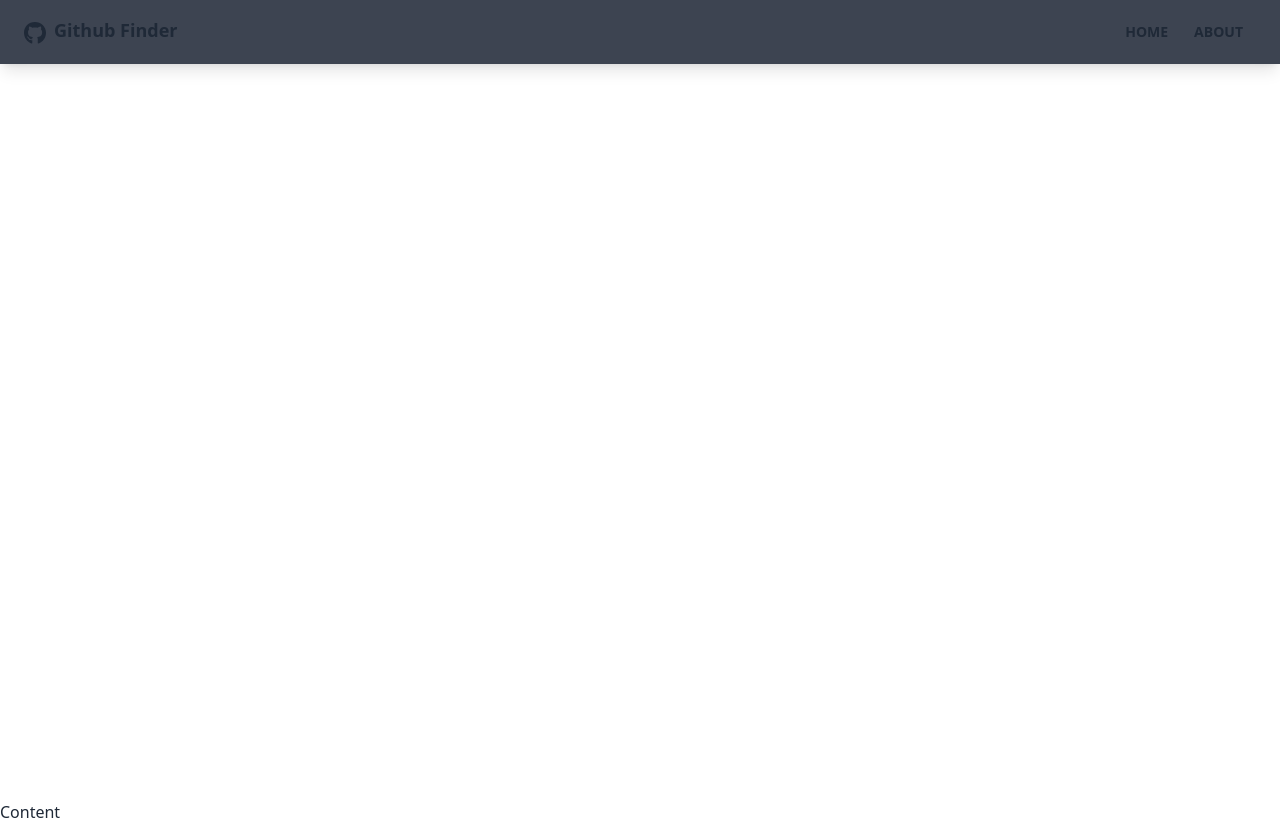
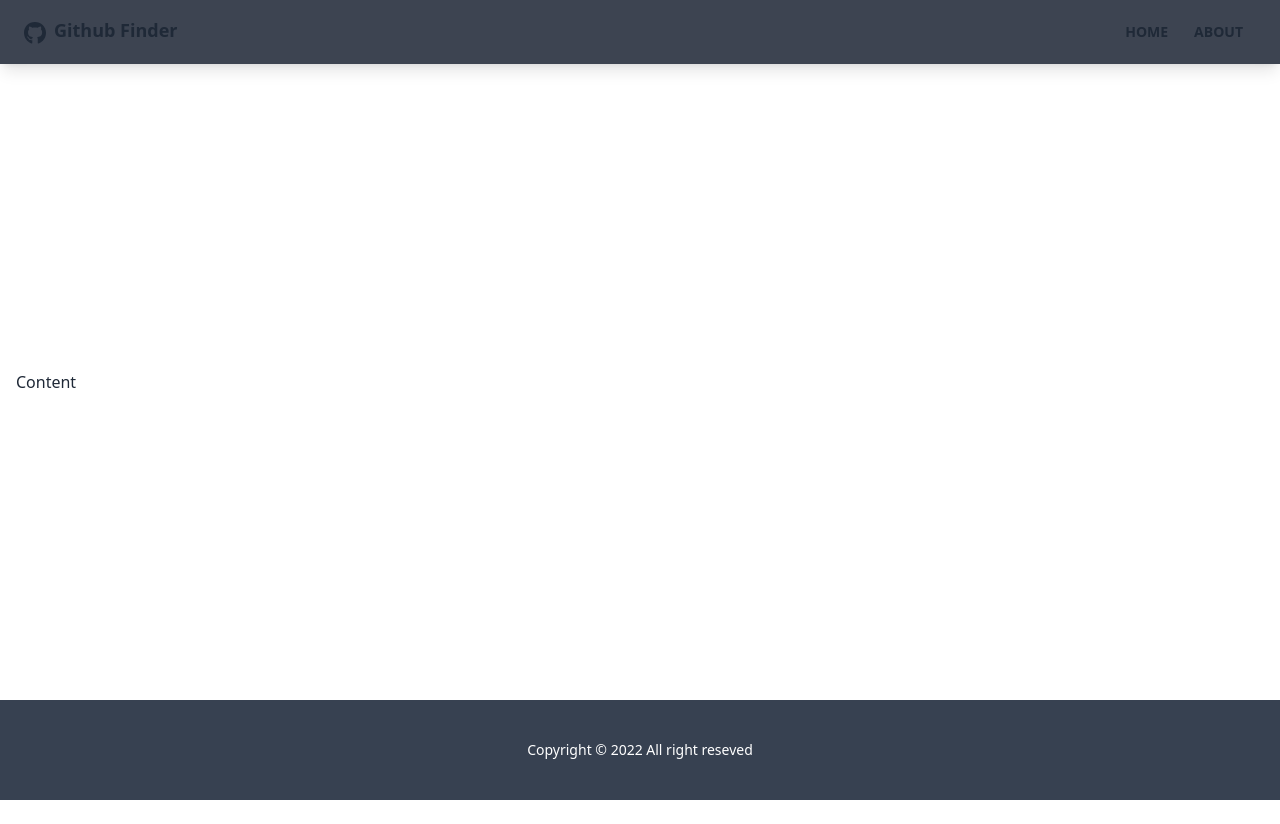
Before and after one commit to junsantilla/react-github-finder, a React (Create React App) app: page / in a window 1280 px wide. After the commit the page ends 800 px from the top, so only its background shows below. Built offline with nearby package versions, Linux system fonts and the light colour scheme.

Commit message:
Create footer

```diff
--- a/src/App.js
+++ b/src/App.js
@@ -1,13 +1,16 @@
 import { BrowserRouter as Rounter, Route } from "react-router-dom";
 import Navbar from "./components/layout/Navbar.jsx";
+import Footer from "./components/layout/Footer.jsx";
 
 function App() {
 	return (
 		<Rounter>
 			<div className="flex flex-col justify-between h-screen">
 				<Navbar />
+
+				<main className="container mx-auto px-4 pb-12">Content</main>
+				<Footer />
 			</div>
-			<main>Content</main>
 		</Rounter>
 	);
 }
--- /dev/null
+++ b/src/components/layout/Footer.jsx
@@ -0,0 +1,13 @@
+import React from "react";
+
+function Footer() {
+	const footerYear = new Date().getFullYear();
+
+	return (
+		<div className="footer bg-gray-700 footer-center p-10 text-primary-content">
+			<p>Copyright &copy; {footerYear} All right reseved</p>
+		</div>
+	);
+}
+
+export default Footer;
```
